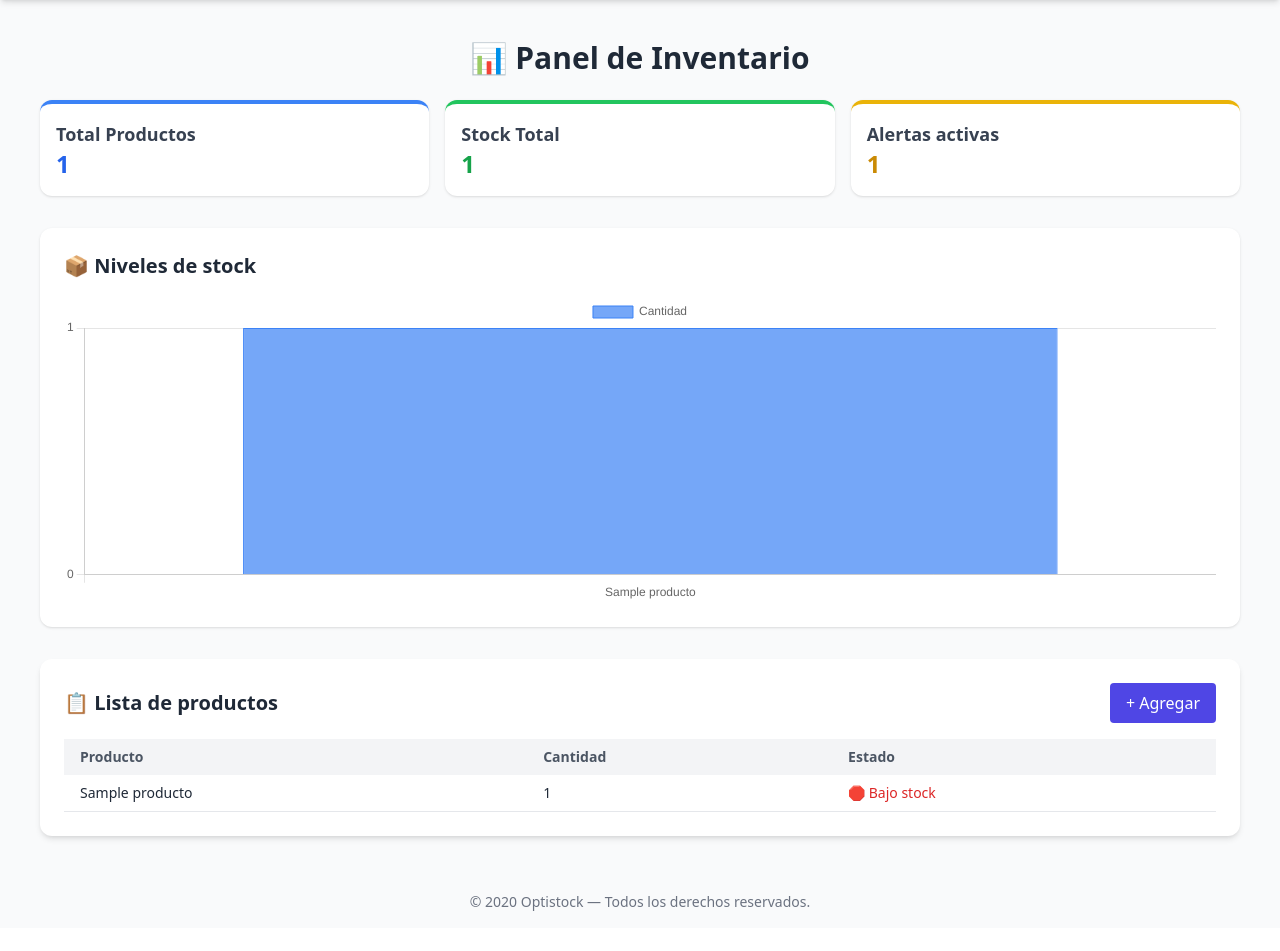
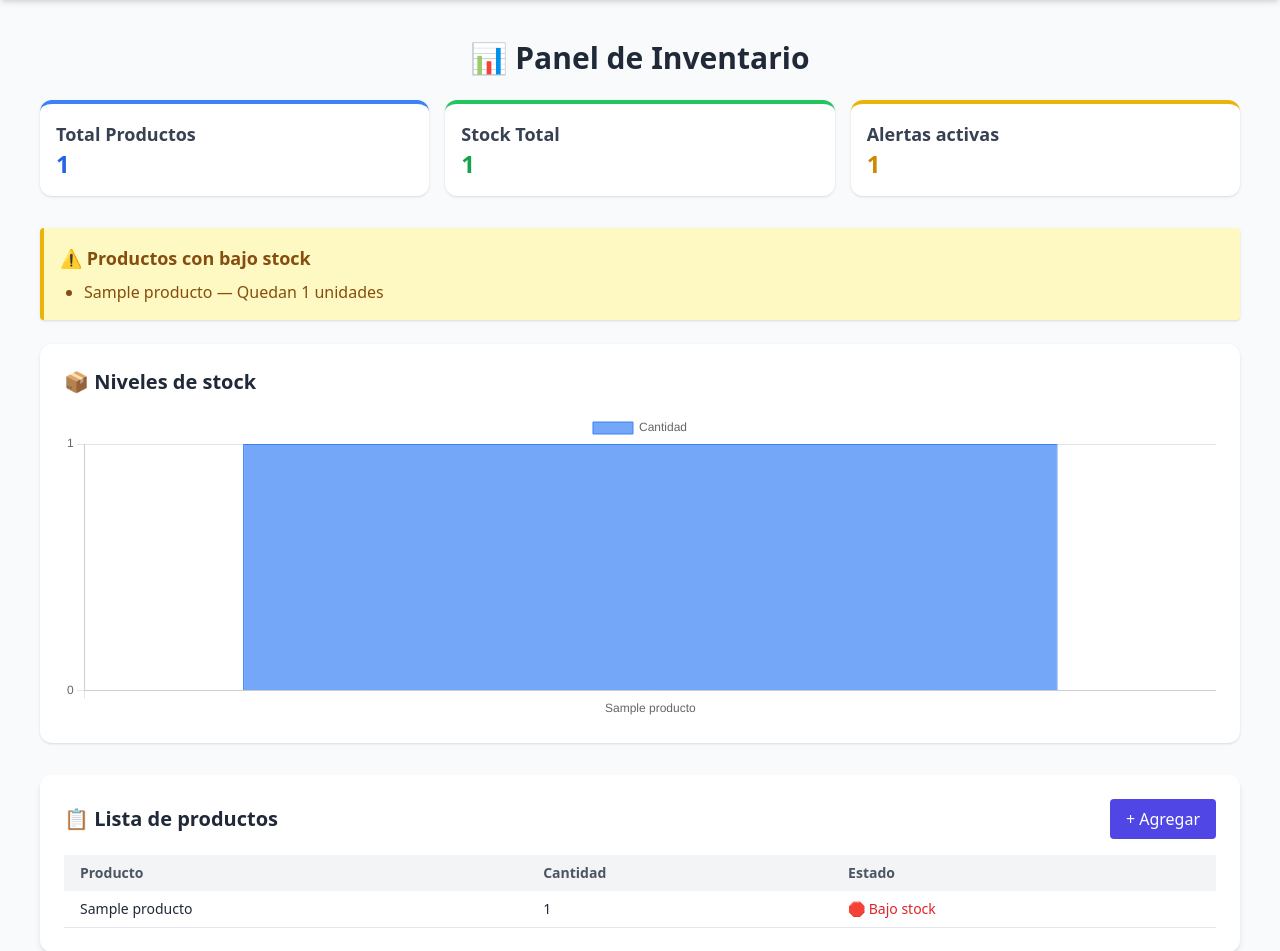
Before and after one commit to Davidsondp/Optistock-AI-, a Flask app: template templates/dashboard.html in a window 1280 px wide. Shown: the part 56-1007 px from the top of the page. Before the commit the page ends 967 px from the top, so only its background shows below. Run offline with Flask 3, Linux system fonts and the light colour scheme; tables that the repository leaves empty hold one stand-in row (values such as "Sample post"); the template is opened without the code that fills it: values that come from a table or form of the project are taken from there, most other values are stand-ins (such as "Sample title", 1, 10 or a date in 2020); some libraries are stand-ins or nearby versions.

Commit message:
Update dashboard.html

```diff
--- a/templates/dashboard.html
+++ b/templates/dashboard.html
@@ -24,6 +24,17 @@
       </p>
     </div>
   </div>
+
+{% if alertas %}
+<div class="mb-6 p-4 bg-yellow-100 border-l-4 border-yellow-500 text-yellow-800 rounded shadow">
+  <h3 class="text-lg font-semibold mb-2">⚠️ Productos con bajo stock</h3>
+  <ul class="list-disc pl-6 space-y-1">
+    {% for producto in alertas %}
+    <li>{{ producto.nombre }} — Quedan {{ producto.cantidad }} unidades</li>
+    {% endfor %}
+  </ul>
+</div>
+{% endif %}
 
   <!-- Gráfico visual -->
   <div class="bg-white p-6 rounded-xl shadow mb-8">
```
